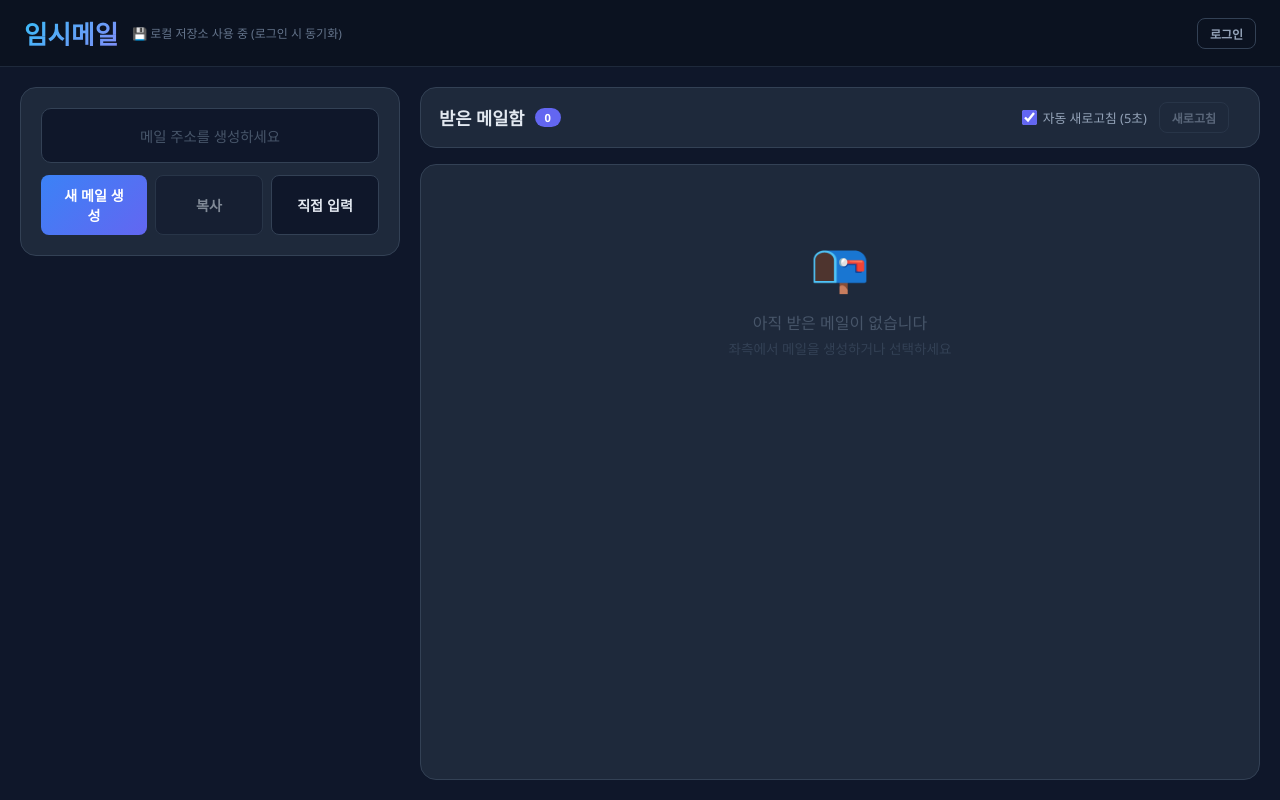
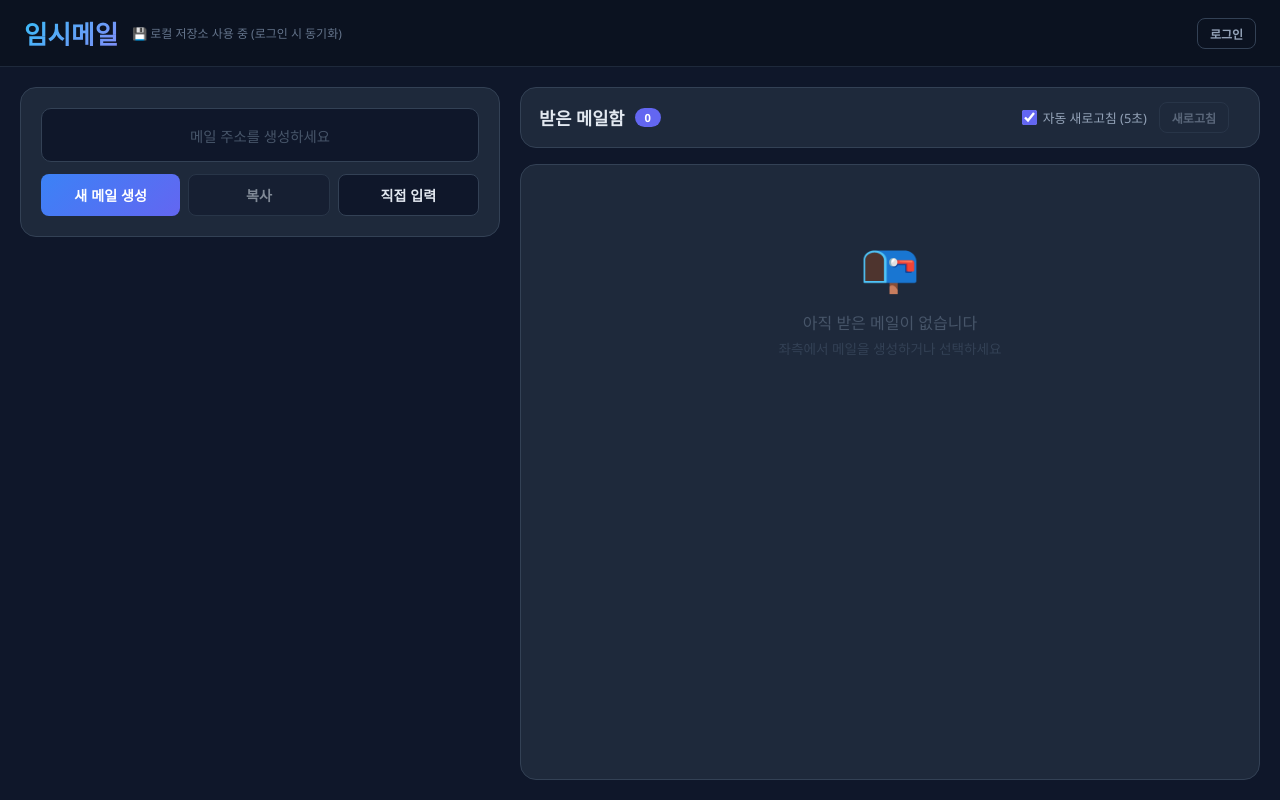
Before and after one commit to miracle38/temp-mail, a website: page public/index.html in a window 1280 px wide. Drawn offline with Linux system fonts and the light colour scheme; no server answers.

Commit message:
사이드바 폭 확대 (380→480px) 및 주소/버튼 한 줄 유지

```diff
--- a/public/style.css
+++ b/public/style.css
@@ -72,7 +72,7 @@ body {
 .layout {
   flex: 1;
   display: grid;
-  grid-template-columns: 380px 1fr;
+  grid-template-columns: 480px 1fr;
   gap: 20px;
   padding: 20px;
   max-width: 1600px;
@@ -170,18 +170,26 @@ body {
 .email-display {
   background: #0f172a;
   border-radius: 10px;
-  padding: 16px;
+  padding: 14px 16px;
   text-align: center;
-  font-size: 1.05rem;
+  font-size: 1rem;
   font-weight: 600;
   color: #38bdf8;
   margin-bottom: 12px;
   border: 1px solid #334155;
-  word-break: break-all;
   min-height: 54px;
   display: flex;
   align-items: center;
   justify-content: center;
+  overflow: hidden;
+}
+
+.email-display > span {
+  white-space: nowrap;
+  overflow: hidden;
+  text-overflow: ellipsis;
+  max-width: 100%;
+  display: block;
 }
 
 .email-display .placeholder {
@@ -208,10 +216,15 @@ body {
 .email-actions {
   display: flex;
   gap: 8px;
-  flex-wrap: wrap;
+  flex-wrap: nowrap;
 }
 
-.email-actions .btn { flex: 1; min-width: 90px; }
+.email-actions .btn {
+  flex: 1;
+  min-width: 0;
+  white-space: nowrap;
+  padding: 10px 12px;
+}
 
 .custom-email {
   margin-top: 14px;
@@ -315,9 +328,11 @@ body {
 
 .history-addr {
   flex: 1;
-  font-size: 0.8rem;
+  font-size: 0.82rem;
   color: #38bdf8;
-  word-break: break-all;
+  white-space: nowrap;
+  overflow: hidden;
+  text-overflow: ellipsis;
   min-width: 0;
 }
 
@@ -649,7 +664,7 @@ body {
 }
 
 /* 반응형 */
-@media (max-width: 900px) {
+@media (max-width: 1000px) {
   .layout {
     grid-template-columns: 1fr;
   }
```
